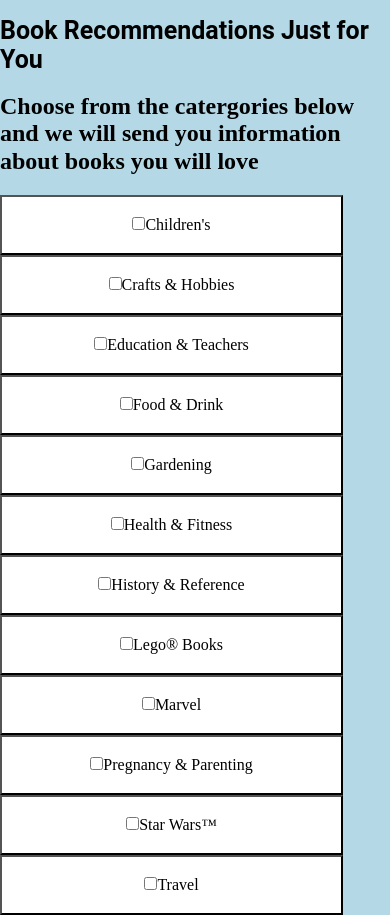
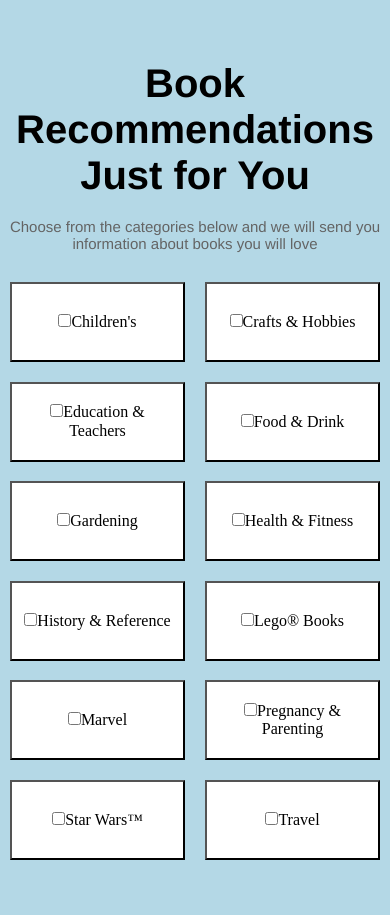
Before and after one commit to marktran888/DK-codetest, a plain HTML site: page index.html in a window 390 px wide. After the commit the page ends 870 px from the top, so only its background shows below. Drawn offline with Linux system fonts and the light colour scheme.

Commit message:
added breakpoints updated styling fixed typing errors

```diff
--- a/css/style.css
+++ b/css/style.css
@@ -4,35 +4,55 @@
 
 body {
   background-color: #b4d8e6;
+  text-align: center;
+}
+
+main {
+  max-width: 1024px;
+  margin: 0 auto;
 }
 
 .title {
-  font-family: roboto;
+  font-family: helvetica;
   font-weight: bold;
-  font-size: 25px;
-}
-
-.title-div {
-  max-width: 780px;
-  max-height: 56px;
-  object-fit: contain;
-  margin: 0 auto;
+  font-size: 40px;
+  margin: 60px auto 20px auto;
 }
 
 .subtitle {
-
+  font-family: helvetica;
+  font-size: 15px;
+  font-weight: normal;
+  color: rgba(100, 100, 100, 1);
+  margin: 20px auto;
 }
 
 .warning {
   color: red;
 }
 
-.catergory {
-  width: 343px;
+.category {
+  width: 30%;
   height: 60px;
-  background-color: rgba(255,255,255,1);
+  background-color: rgba(255, 255, 255, 1);
+  margin: 10px;
+  padding: 10px;
 }
 
-.checkBox {
+@media screen and (max-width: 768px) {
+  .category {
+    width: 45%;
+    height: 80px;
+    vertical-align: top;
+    margin: 2.5%;
+  }
+}
 
+@media screen and (max-width: 320px) {
+  .title {
+    font-size: 30px;
+  }
+  .category {
+    width: 80%;
+  }
 }
--- a/index.html
+++ b/index.html
@@ -8,13 +8,11 @@
     <title>DK Newsletter</title>
   </head>
   <body>
-    <div class="container">
-      <div class="title-div">
-        <h1 class="title">Book Recommendations Just for You</h1>
-      </div>
-        <h2 class="subtitle">Choose from the catergories below and we will send you information about books you will love</h2>
-        <div class="catergories"></div>
-        <div class="form"></div>
-    <div>
+    <main>
+      <h1 class="title">Book Recommendations Just for You</h1>
+      <h2 class="subtitle">Choose from the categories below and we will send you information about books you will love</h2>
+      <div class="catergories"></div>
+      <div class="form"></div>
+    </main>
   </body>
 </html>
--- a/js/app.js
+++ b/js/app.js
@@ -1,4 +1,4 @@
-const catergories = {
+const categories = {
   chidrens: {label: 'Children\'s', selected: false},
   crafts: {label: 'Crafts & Hobbies', selected: false},
   education: {label: 'Education & Teachers', selected: false},
@@ -18,8 +18,8 @@ let checkBox = false;
 
 function validateCat(){
   let validate = false;
-  Object.keys(catergories).forEach(function(key) {
-    if(catergories[key].selected) validate = true;
+  Object.keys(categories).forEach(function(key) {
+    if(categories[key].selected) validate = true;
   });
   return validate;
 }
@@ -42,7 +42,7 @@ function submit(){
   const warningValidateLastName = document.querySelector('.warningValidateLastName');
   const warningValidateEmail = document.querySelector('.warningValidateEmail');
   const warningValidateConfirm = document.querySelector('.warningValidateConfirm');
-  warningValidateCat.innerHTML = !validateCat() ? 'Please select at least one catergory above': '';
+  warningValidateCat.innerHTML = !validateCat() ? 'Please select at least one category above': '';
   warningValidateFirstName.innerHTML = !firstname ? 'Please enter your first name': '';
   warningValidateLastName.innerHTML = !lastname ? 'Please enter your last name': '';
   warningValidateEmail.innerHTML = !validateEmail(email) ? 'Please enter your email address': '';
@@ -55,7 +55,7 @@ function checkShowForm(){
     const formDiv = document.querySelector('.form');
     formDiv.innerHTML = `
       <p class="warningValidateCat warning"></p>
-      <p>Join out newsletter so we can send you book recommendations</p>
+      <p>Join our newsletter so we can send you book recommendations</p>
       <form>
         <input type="text" class="firstname" name="firstname" placeholder="First name *"><br>
         <p class="warningValidateFirstName warning"></p>
@@ -74,17 +74,17 @@ function checkShowForm(){
 
 function init() {
   //create buttons for all catergories
-  const catergoriesDiv = document.querySelector('.catergories');
-  Object.keys(catergories).forEach(function(key) {
-    catergoriesDiv.innerHTML += '<button class="catergory ' + key + '"><input class="checkBox" type="checkbox">' + catergories[key].label + '</button>';
+  const categoriesDiv = document.querySelector('.catergories');
+  Object.keys(categories).forEach(function(key) {
+    categoriesDiv.innerHTML += '<button class="category ' + key + '"><input class="checkBox" type="checkbox">' + categories[key].label + '</button>';
   });
 
   //create click event listners for all buttons
-  Object.keys(catergories).forEach(function(key) {
+  Object.keys(categories).forEach(function(key) {
     document.querySelector('.'+key).addEventListener('change', ()=>{
-      catergories[key].selected = !catergories[key].selected;
+      categories[key].selected = !categories[key].selected;
       checkShowForm();
-      console.log('cat: ', key,',', 'selected: ', catergories[key].selected);
+      console.log('cat: ', key,',', 'selected: ', categories[key].selected);
     });
   });
 }
```
